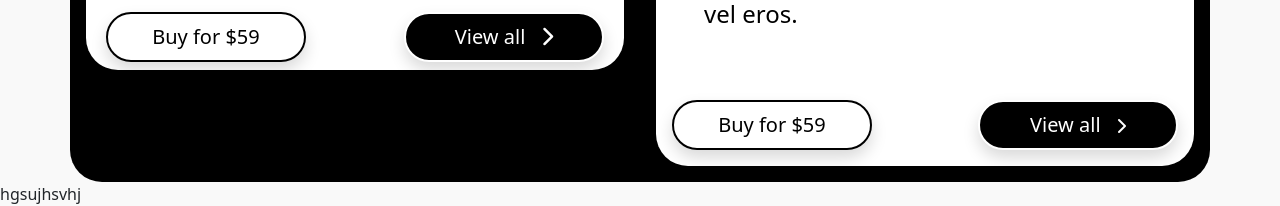
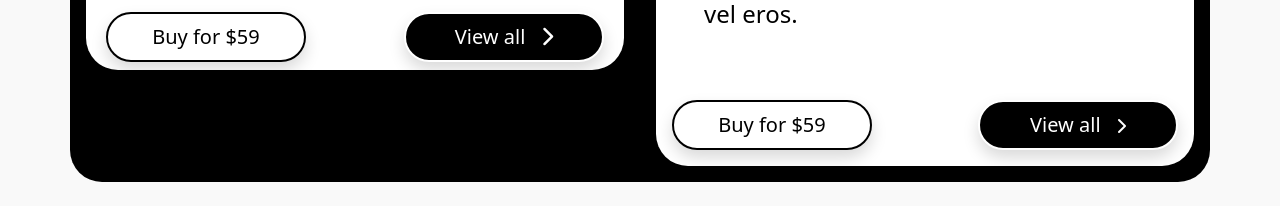
Before and after one commit to SoniAmit7198/bootstrap, a plain HTML site: page index.html in a window 1280 px wide. Shown: the part 1714-1920 px from the top of the page. After the commit the page ends 1896 px from the top, so only its background shows below. Drawn offline with nearby package versions, Linux system fonts and the light colour scheme.

Commit message:
Update index.html

```diff
--- a/index.html
+++ b/index.html
@@ -219,7 +219,7 @@
     </div>
   </div>
 
-<div>hgsujhsvhj</div>
+
   <script src="https://cdn.jsdelivr.net/npm/bootstrap@5.2.3/dist/js/bootstrap.bundle.min.js"></script>
 
 
```
